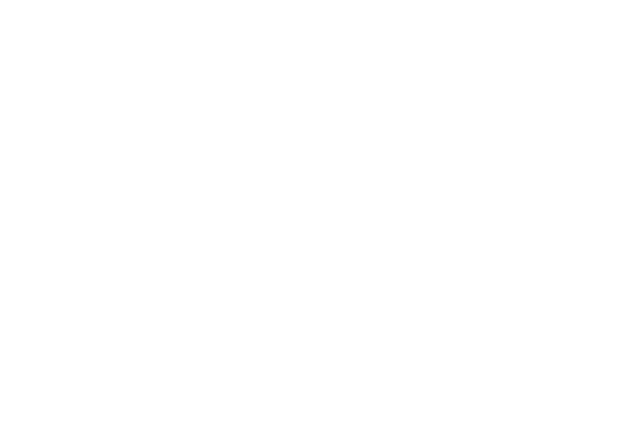
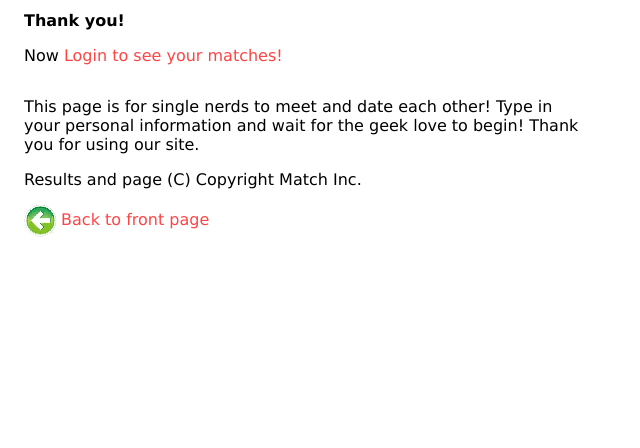
Before and after one commit to ibp52171/WebDev5, a PHP site: page /signup-submit.php in a window 1280 px wide. Before the commit the part shown is empty. Shown: the part 352-800 px from the top of the page, without its empty margins (0-640 px from the left). Run offline with PHP 8.4, Linux system fonts and the light colour scheme; some libraries are stand-ins or nearby versions.

Commit message:
Added HTML to signup-submit

```diff
--- a/matches.php
+++ b/matches.php
@@ -1,7 +1,7 @@
 <!DOCTYPE html>
 <html>
     <head>
-            <title>Signup</title>
+            <title>Matches</title>
             <meta charset="utf-8" />
             <link href="heart.gif" type="image/gif" rel="shortcut icon" />
             <link href="match.css" type="text/css" rel="stylesheet" />
--- a/signup-submit.php
+++ b/signup-submit.php
@@ -0,0 +1,35 @@
+<!DOCTYPE html>
+<html>
+    <head>
+            <title>Signup-Submit</title>
+            <meta charset="utf-8" />
+            <link href="heart.gif" type="image/gif" rel="shortcut icon" />
+            <link href="match.css" type="text/css" rel="stylesheet" />
+            <script src="http://ajax.googleapis.com/ajax/libs/prototype/1.7.0.0/prototype.js" type="text/javascript"></script>
+    </head>
+	<body>
+		<div id="bannerarea">
+			<img src="match.png" alt="banner logo" /> <br />
+			where meek geeks meet
+		</div>
+            <h1>Thank you!</h1>
+            <!-- Welcome to March + name -->
+            <p>Now <a href="matches.php">Login to see your matches!</a></p>
+            <div>
+            <p>
+                This page is for single nerds to meet and date each other!  Type in your personal information and wait for the geek love to begin!  Thank you for using our site.
+            </p>
+            <p>
+                Results and page (C) Copyright Match Inc.
+            </p>
+            <ul>
+                <li>
+                    <a href="index.php">
+                        <img src="back.gif" alt="icon" />
+                        Back to front page
+                    </a>
+                </li>
+            </ul>
+        </div>
+    </body>
+</html>
```
